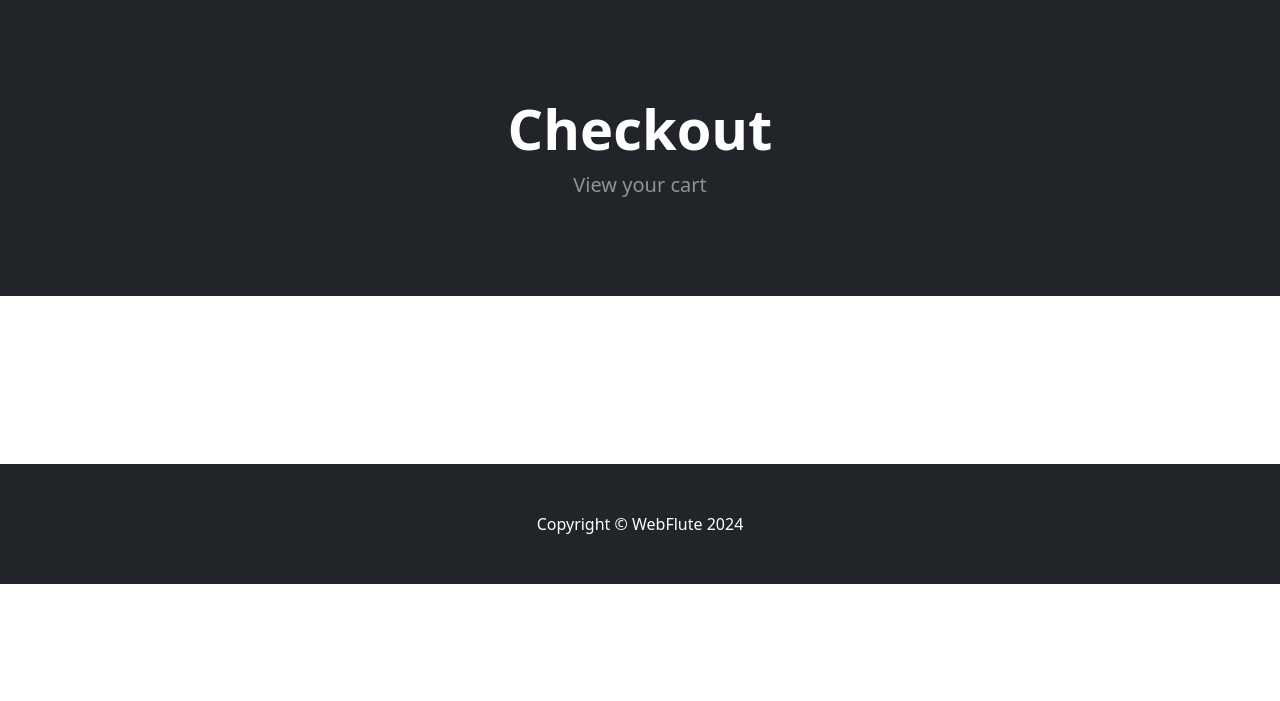
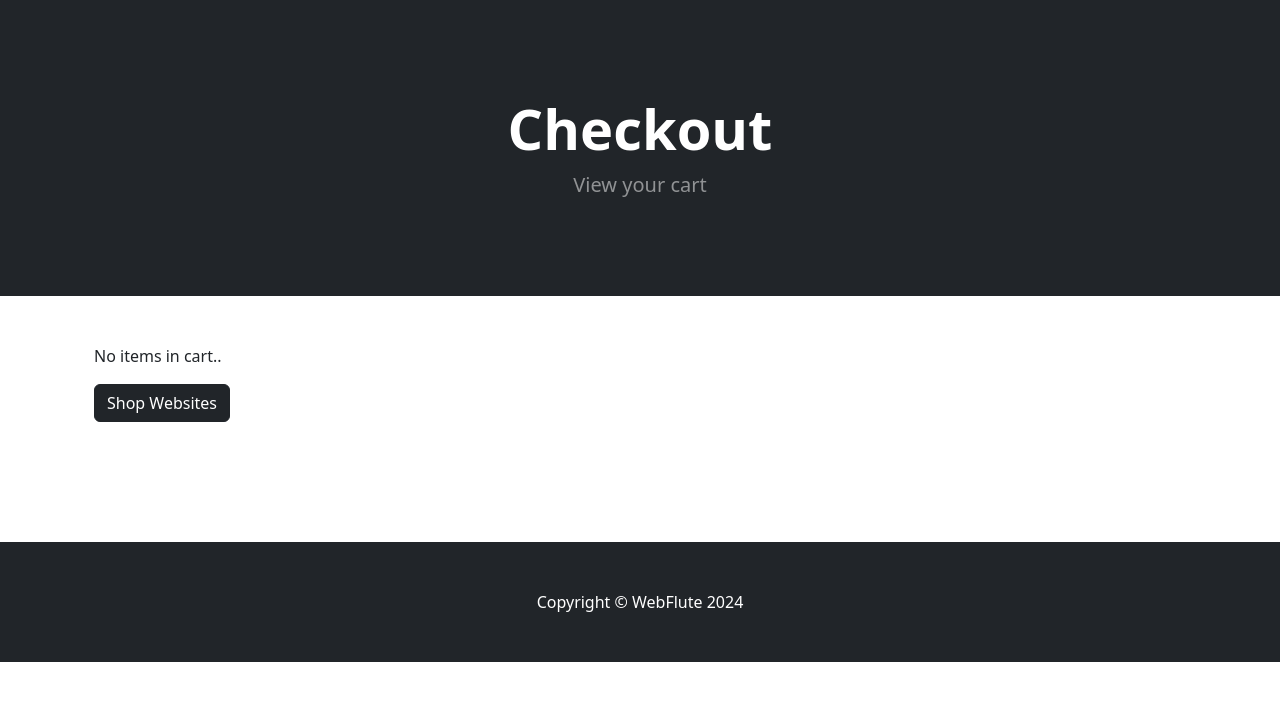
Before and after one commit to Taylor-Carr/Flute, a Django app: page /cart/ in a window 1280 px wide. Shown: the part 57-758 px from the top of the page. Run offline with Django 4.2, Linux system fonts and the light colour scheme; some libraries are stand-ins or nearby versions.

Commit message:
added add to cart summary template and emtpy logic

```diff
--- a/cart/cart.py
+++ b/cart/cart.py
@@ -1,4 +1,4 @@
-
+from store.models import Product
 class Cart():
     def __init__ (self, request):
         self.session = request.session
@@ -24,3 +24,11 @@ class Cart():
 
     def __len__(self):
         return len(self.cart)
+
+    def get_prods(self):
+        #get id from cart
+        product_ids = self.cart.keys()
+        #use ids to search products in DB
+        products = Product.objects.filter(id__in=product_ids)
+        #return products searched
+        return products
--- a/cart/templates/cart_summary.html
+++ b/cart/templates/cart_summary.html
@@ -14,6 +14,57 @@
         </header>
 <br>
 <br>
+<div class="container">
+    {% if cart_products %}
+    {% for product in cart_products %}
+    <!--{{ product }} £{{ product.price }}-->
+    <div class="container px-4 px-lg-5 my-5">
+        <div class="row gx-4 gx-lg-5 align-items-center">
+            <div class="col-md-6">
+                <img class="card-img-top mb-5 mb-md-0" src="{{ product.image.url }}" alt="Product Image" />
+            </div>
+            <div class="col-md-6">
+                <h1 class="display-5 fw-bolder">{{ product.name }}</h1>
+                <p class="lead">{{ product.description }}</p>
+
+                <div class="d-flex">
+                    {% if product.on_sale %}
+                        <div class="price">
+                            <strike class="text-muted me-2">£{{ product.price }}</strike>
+                            £{{ product.sale_price }}
+                        </div>
+                    {% else %}
+                        <div class="price">£{{ product.price }}</div>
+                        <br>
+                        <!-- PRODUCT ID TAKE OUT AT END OF FIRST DEV CYCLE -->
+                        ID: {{ product.id }}
+                    {% endif %}
+                </div>
+
+                <div class="d-flex mt-3">
+                    <!--Un-needed quantity-->
+                    <!--<input class="form-control me-3" id="inputQuantity" type="number" value="1" style="max-width: 3rem;" />-->
+                    <button class="btn btn-dark" type="button" value="{{ product.id }}" id="">
+                        <i class="bi-cart-fill me-1"></i>
+                        Delete Item
+                    </button>
+                </div>
+            </div>
+        </div>
+    </div>
+    {% endfor %}
+
+    {% else %}
+    <div class="container">
+        No items in cart..
+        <div class="d-flex mt-3">
+            <a class="btn btn-dark" type="button" href="{% url 'home' %}" id="">
+                Shop Websites
+            </a>
+        </div>
+    </div>
+    {% endif %}
+</div>
 <br>
 <br>
 <br>
--- a/cart/views.py
+++ b/cart/views.py
@@ -4,7 +4,10 @@ from store.models import Product
 from django.http import JsonResponse
 
 def cart_summary(request):
-    return render(request, "cart_summary.html", {})
+
+    cart = Cart(request)
+    cart_products = cart.get_prods
+    return render(request, "cart_summary.html", {"cart_products":cart_products})
 
 
 
--- a/store/templates/product.html
+++ b/store/templates/product.html
@@ -22,7 +22,7 @@
                     {% else %}
                         <div class="price">£{{ product.price }}</div>
                         <br>
-                        <!-- Product Id -->
+                        <!-- PRODUCT ID TAKE OUT AT END OF FIRST DEV CYCLE -->
                         ID: {{ product.id }}
                     {% endif %}
                 </div>
```
